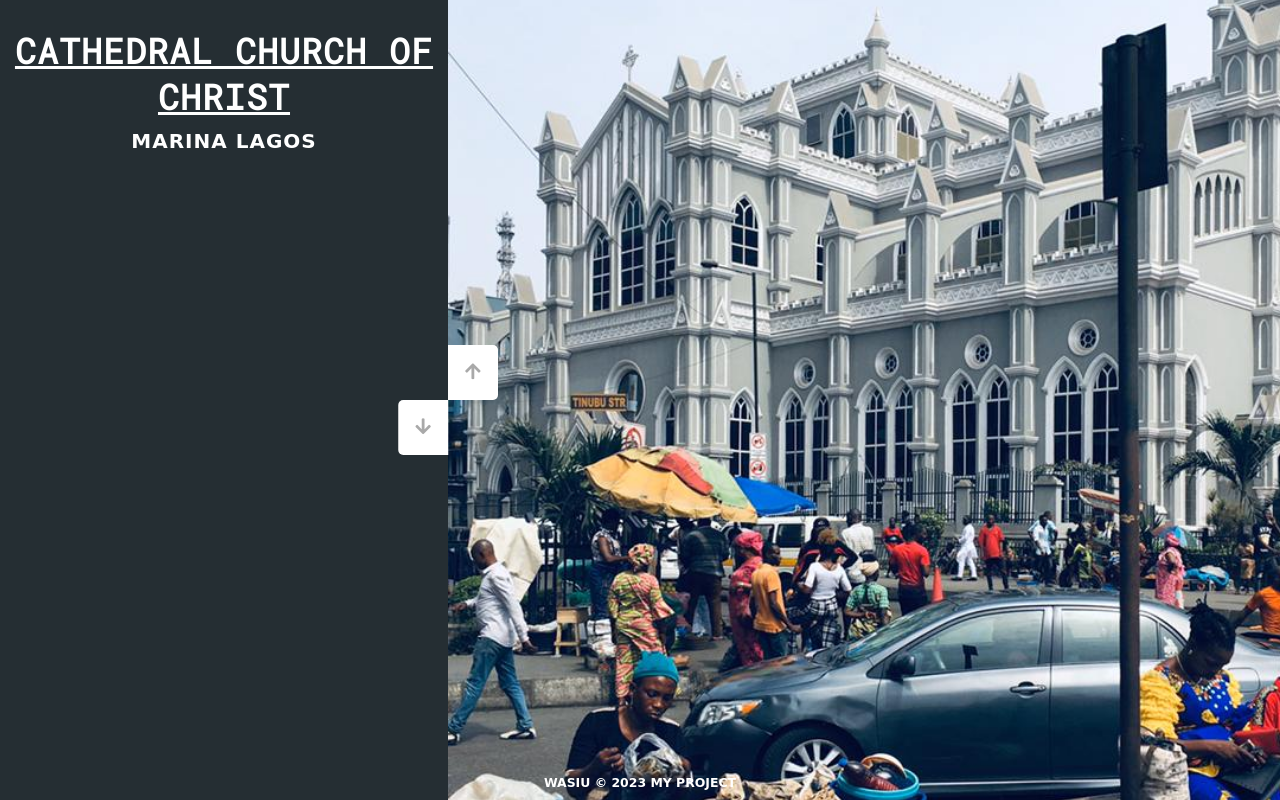
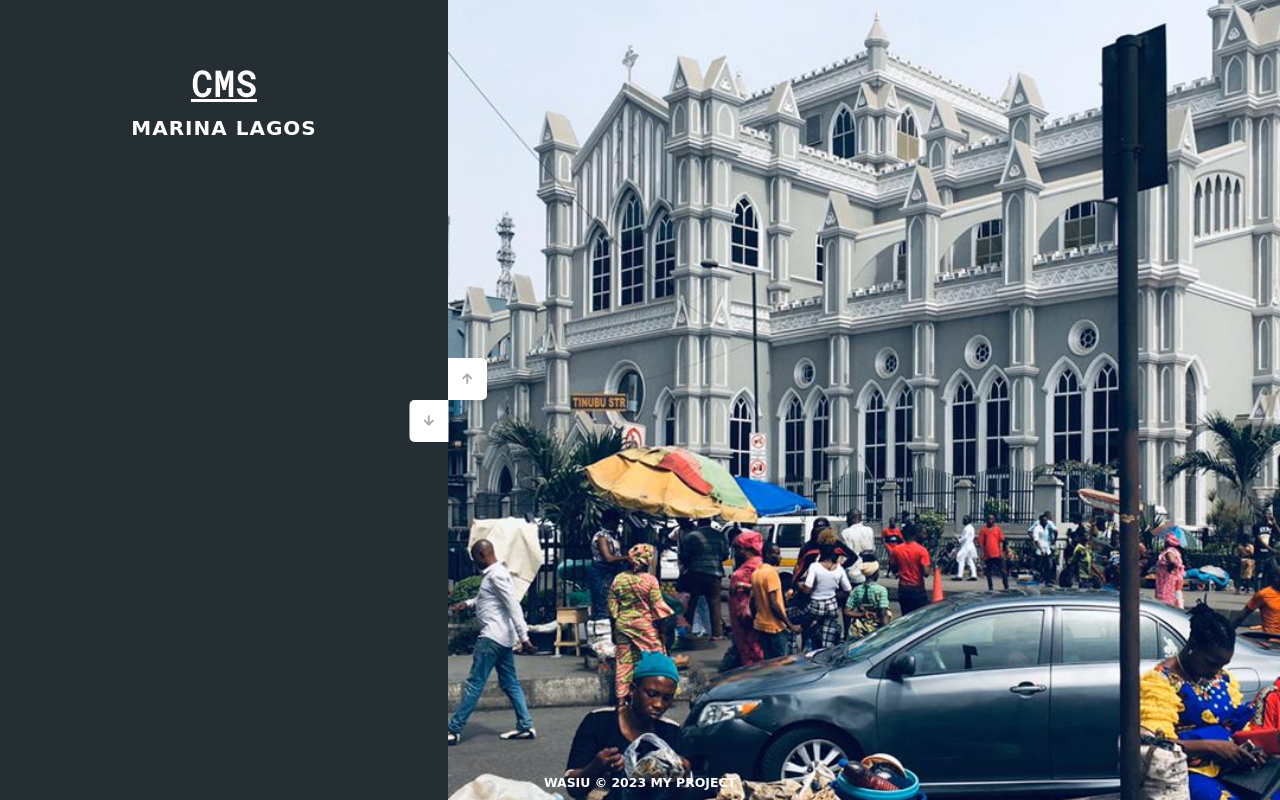
Before and after one commit to Wasiu-Akindoyin/Lagos-State-Image-Art-Gallery, a plain HTML site: page index.html in a window 1280 px wide. Drawn offline with Linux system fonts and the light colour scheme; a web font is replaced by a local one.

Commit message:
This is my Lagos Art gallery Project

```diff
--- a/index.html
+++ b/index.html
@@ -8,7 +8,7 @@
       rel="stylesheet"
       href="https://cdnjs.cloudflare.com/ajax/libs/font-awesome/5.14.0/css/all.min.css"/>
 	<link rel="stylesheet" href="./styles.css">
-	<title>Vertical Slider</title>
+	<title>Lagos Art Gallery</title>
 </head>
 <body>
 	<div class="slider-container">
@@ -50,7 +50,7 @@
 				<p>Alausa Lagos</p>
 			</div>
 			<div style="background-color: #252E33;">
-				<h1>Cathedral Church of Christ</h1>
+				<h1>CMS</h1>
 				<p>Marina Lagos</p>
 			</div>
 		</div>
--- a/styles.css
+++ b/styles.css
@@ -48,7 +48,7 @@ body{
 .left-slide h1{
 	font-size: 35px;
 	margin-bottom: 10px;
-	margin-top: -620px;
+	margin-top: -600px;
 	text-decoration: underline;
 	letter-spacing: 1px;
 }
@@ -84,8 +84,8 @@ button{
 	border: none;
 	color: darkgray;
 	cursor: pointer;
-	font-size: 18px;
-	padding: 17px;
+	font-size: 12px;
+	padding: 14px;
 }
 
 button:hover{
```
